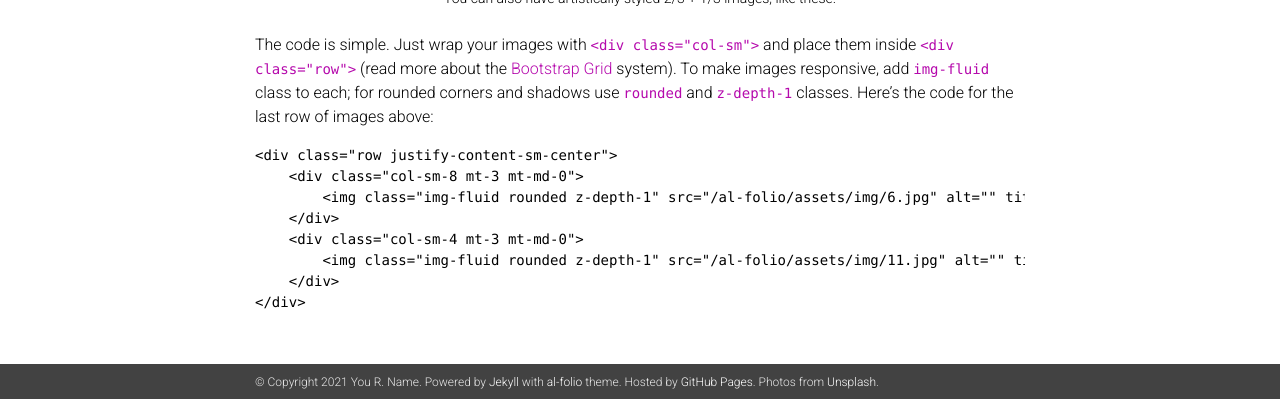
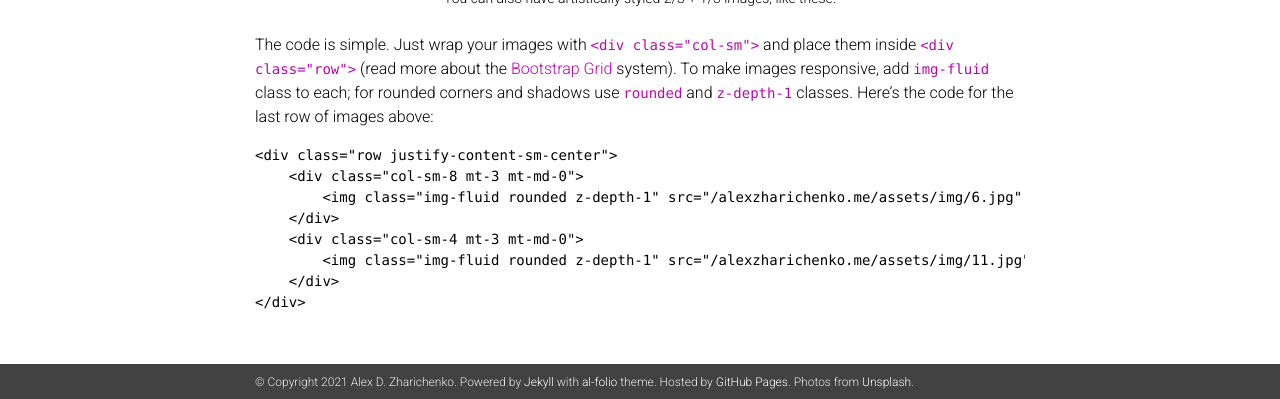
Before and after one commit to azharichenko/alexzharichenko.me, a Jekyll site: the page built from _projects/6_project.markdown, in a window 1280 px wide and 900 px high, scrolled down 1013 px, cut to the strip 501-900 px from the top of the window. Built offline with Jekyll 4.4.1, drawn with Linux system fonts in a browser that asks for light colours; nearby versions of some CDN libraries; a style sheet for code colours, icons or effects is not loaded; some of the changed text lies outside the part shown.

Commit message:
Adding basics config

```diff
--- a/_config.yml
+++ b/_config.yml
@@ -3,10 +3,10 @@
 # -----------------------------------------------------------------------------
 
 title: blank # the website title (if blank, full name will be used instead)
-first_name: You
-middle_name: R.
-last_name: Name
-email: you@example.com
+first_name:  Alex
+middle_name: D.
+last_name: Zharichenko
+email: azharichenko@gmail.com
 description: > # the ">" symbol means to ignore newlines until "footer_text:"
   A simple, whitespace theme for academics. Based on [*folio](https://github.com/bogoli/-folio) design.
 footer_text: >
@@ -15,7 +15,7 @@
   Photos from <a href="https://unsplash.com" target="_blank">Unsplash</a>.
 
 url:  # the base hostname & protocol for your site
-baseurl: /al-folio # the subpath of your site, e.g. /blog/
+baseurl:  # the subpath of your site, e.g. /blog/
 last_updated: false # set to true if you want to display last updated in the footer
 
 # -----------------------------------------------------------------------------
@@ -41,9 +41,9 @@
 # Social integration
 # -----------------------------------------------------------------------------
 
-github_username: # your GitHub user name
+github_username: azharichenko # your GitHub user name
 twitter_username: # your Twitter handle
-linkedin_username: # your LinkedIn user name
+linkedin_username: azharichenko # your LinkedIn user name
 scholar_userid: # your Google Scholar ID
 orcid_id: # your ORCID ID
 medium_username: # your Medium username
```
Also changed, not shown: .github/FUNDING.yml (deleted), .github/ISSUE_TEMPLATE/bug_report.md (deleted), .github/ISSUE_TEMPLATE/feature_request.md (deleted).
